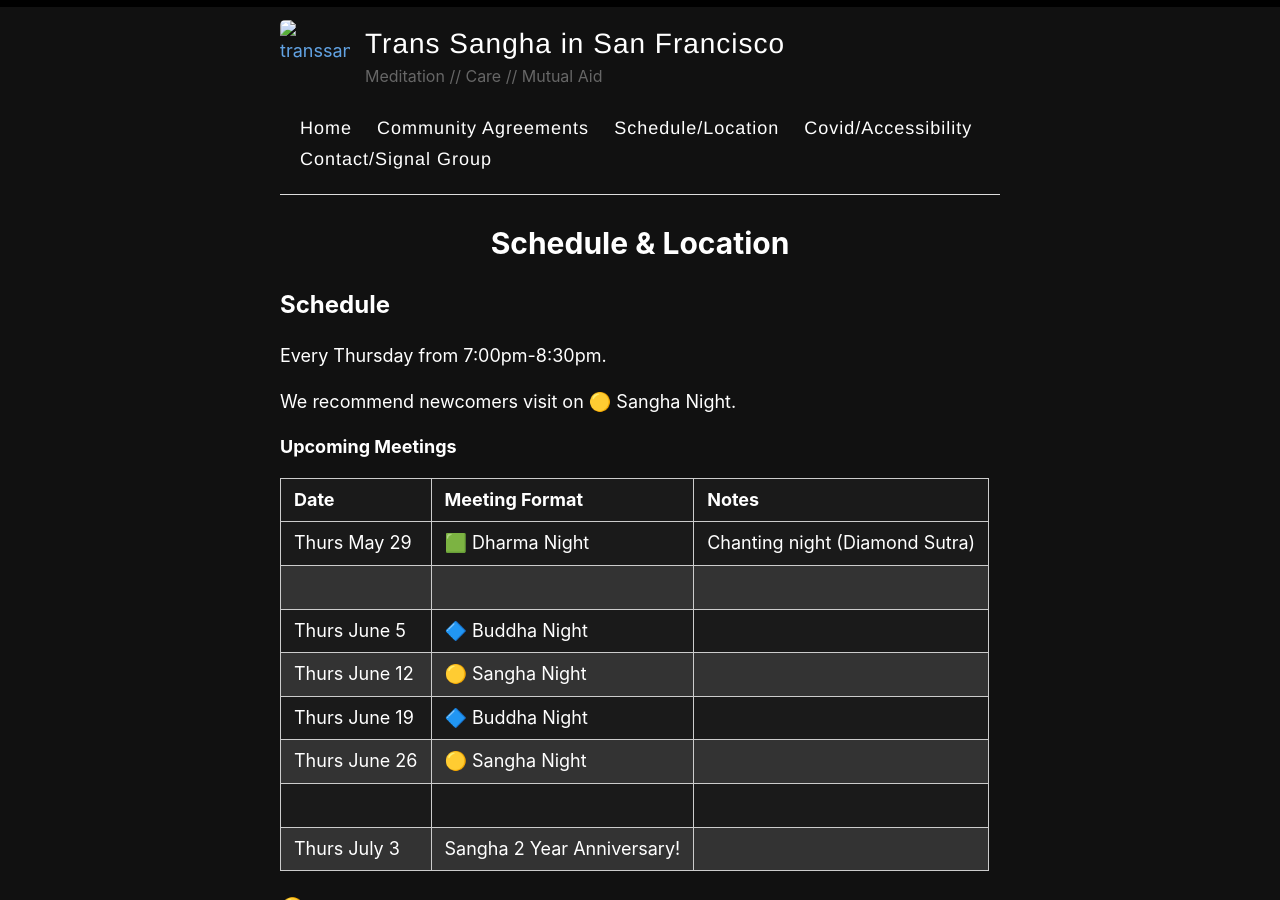
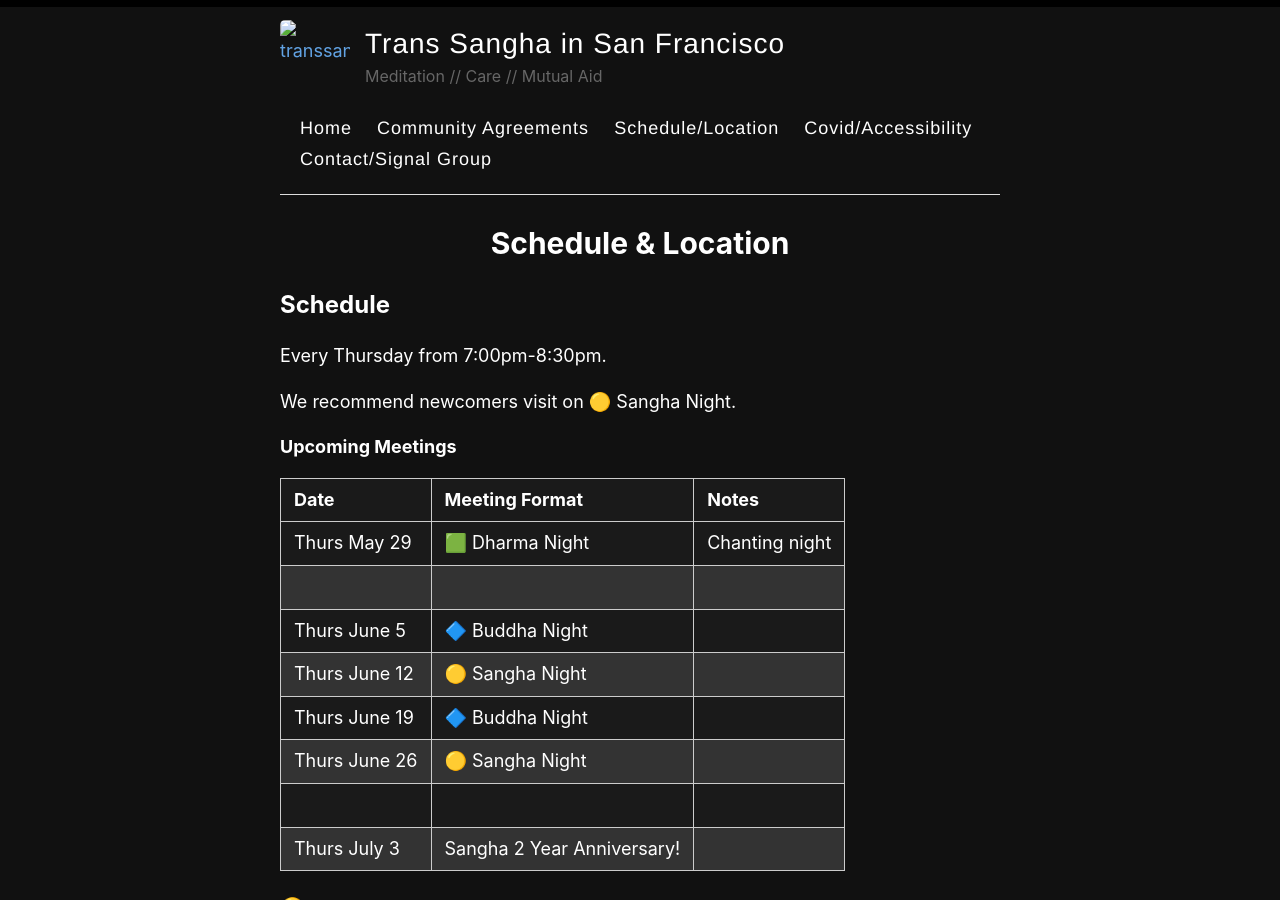
Before and after one commit to rykener/transsangha, a Jekyll site: the page built from _pages/schedule.md, in a window 1280 px wide and 900 px high. Built offline with Jekyll 4.4.1, drawn with Linux system fonts in a browser that asks for light colours.

Commit message:
update notes

```diff
--- a/_pages/schedule.md
+++ b/_pages/schedule.md
@@ -16,7 +16,7 @@ We recommend newcomers visit on 🟡 Sangha Night.
 
 | Date         | Meeting Format  | Notes |
 |--------------|-----------------|-------|
-| Thurs May 29 | 🟩 Dharma Night | Chanting night (Diamond Sutra)
+| Thurs May 29 | 🟩 Dharma Night | Chanting night
 | | |
 | Thurs June 5  | 🔷 Buddha Night |
 | Thurs June 12 | 🟡 Sangha Night |
```
